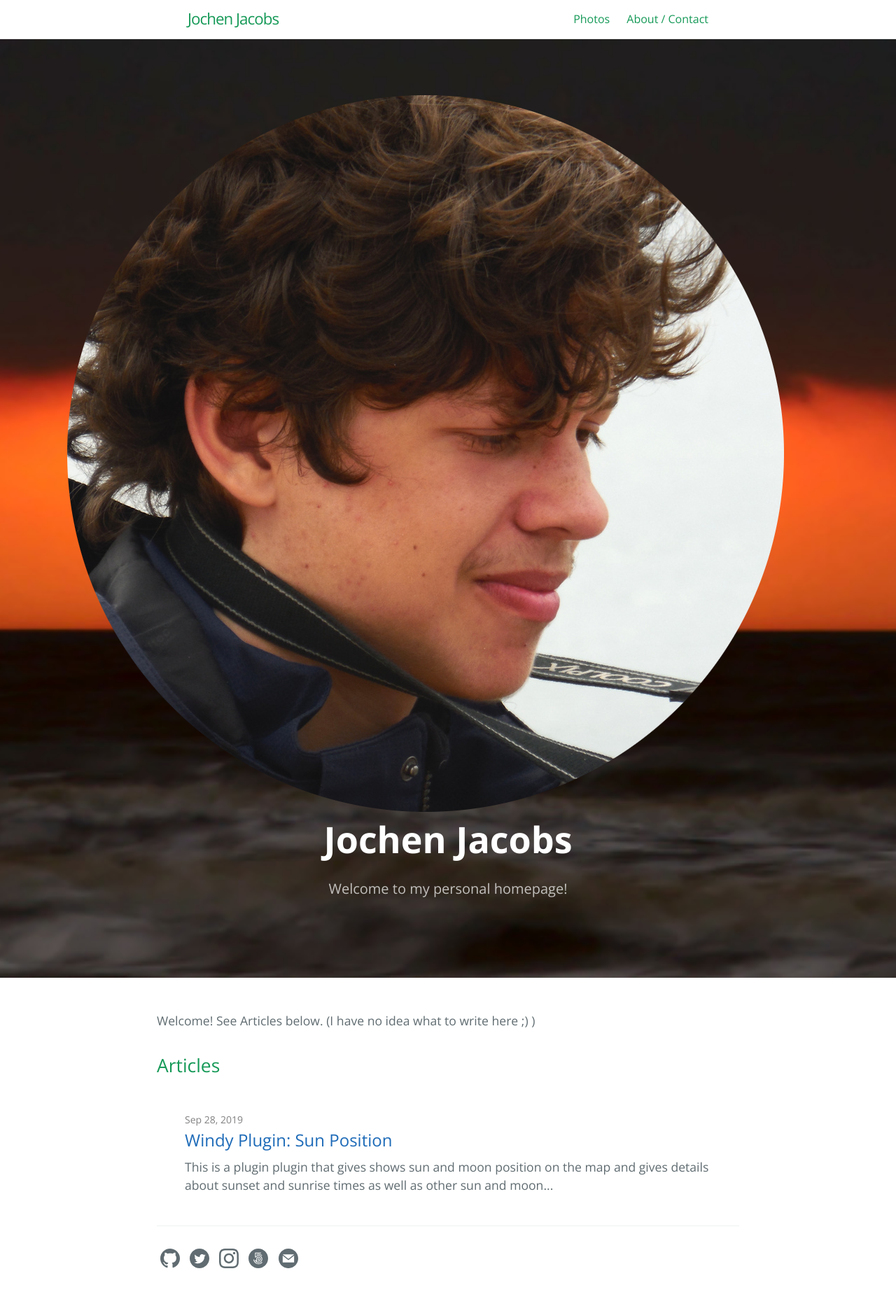
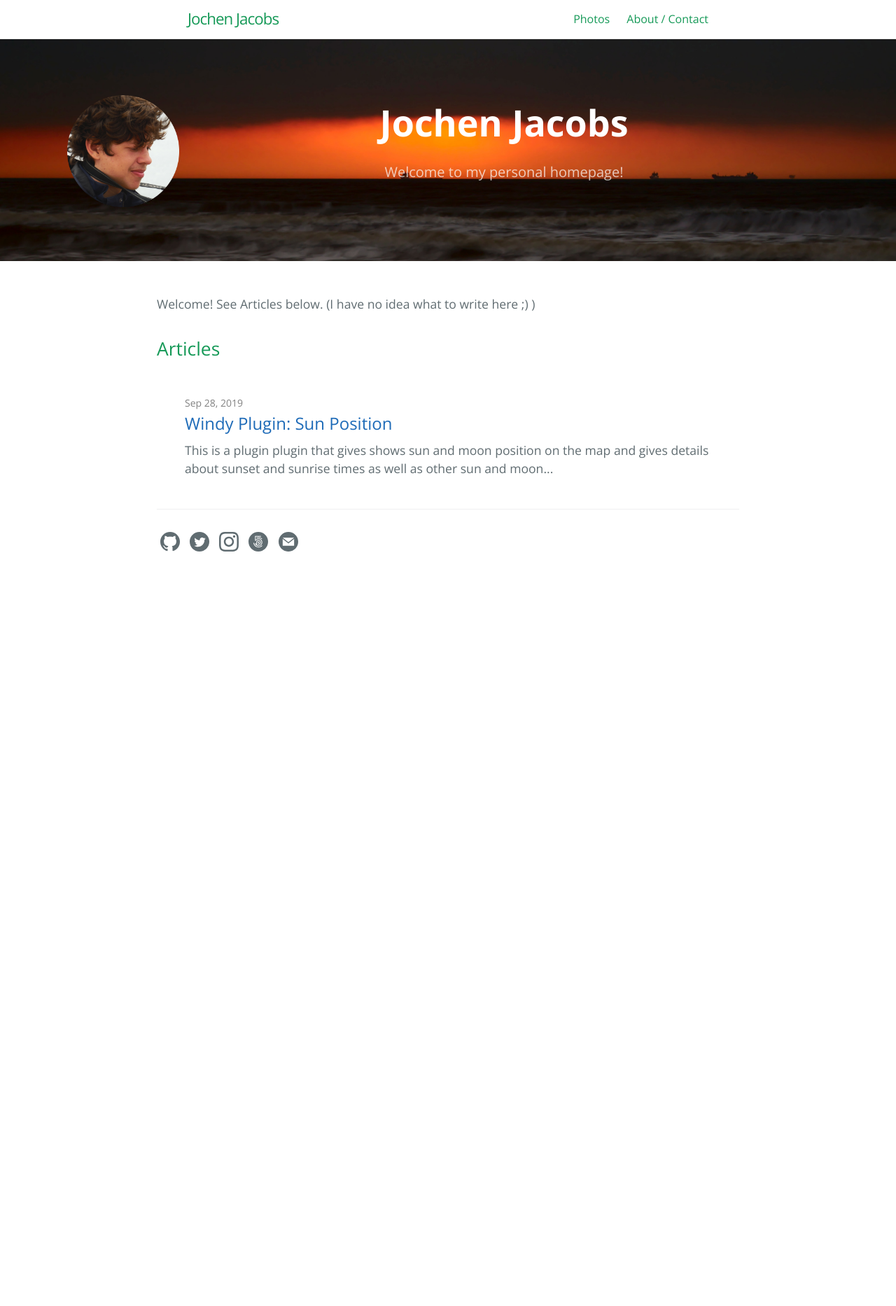
Before and after one commit to jacobsjo/jochenjacobs.eu, a Jekyll site: the page built from index.md, in a window 1280 px wide. Shown: the whole page at 70% size. Built offline with Jekyll 4.4.1, drawn with Linux system fonts in a browser that asks for light colours; after the commit the page ends 900 px from its top, so only the background shows below that.

Commit message:
profile picture fix 3

```diff
--- a/_layouts/default.html
+++ b/_layouts/default.html
@@ -65,7 +65,7 @@
         {% endif %}
 
         <section class="page-header">
-            {% if page.layout == 'home' %}
+            {% if page.layout == 'home' or page.ref == 'contact' %}
             <img class="profile_picture" src="../assets/pictures/profile_picture.png" style="float:left" />
             {% endif %}
             <h1 class="project-name">{{ page-title }}</h1>
--- a/_sass/jekyll-theme-cayman-blog.scss
+++ b/_sass/jekyll-theme-cayman-blog.scss
@@ -129,13 +129,13 @@ a {
 
 .profile_picture {
     @include large {
-      width: 190;
-      height: 190;
+      width: 120pt;
+      height: 120pt;
     }
 
     @include medium {
-      width: 120;
-      height: 120;
+      width: 80pt;
+      height: 80pt;
     }
 
     @include small {
```
